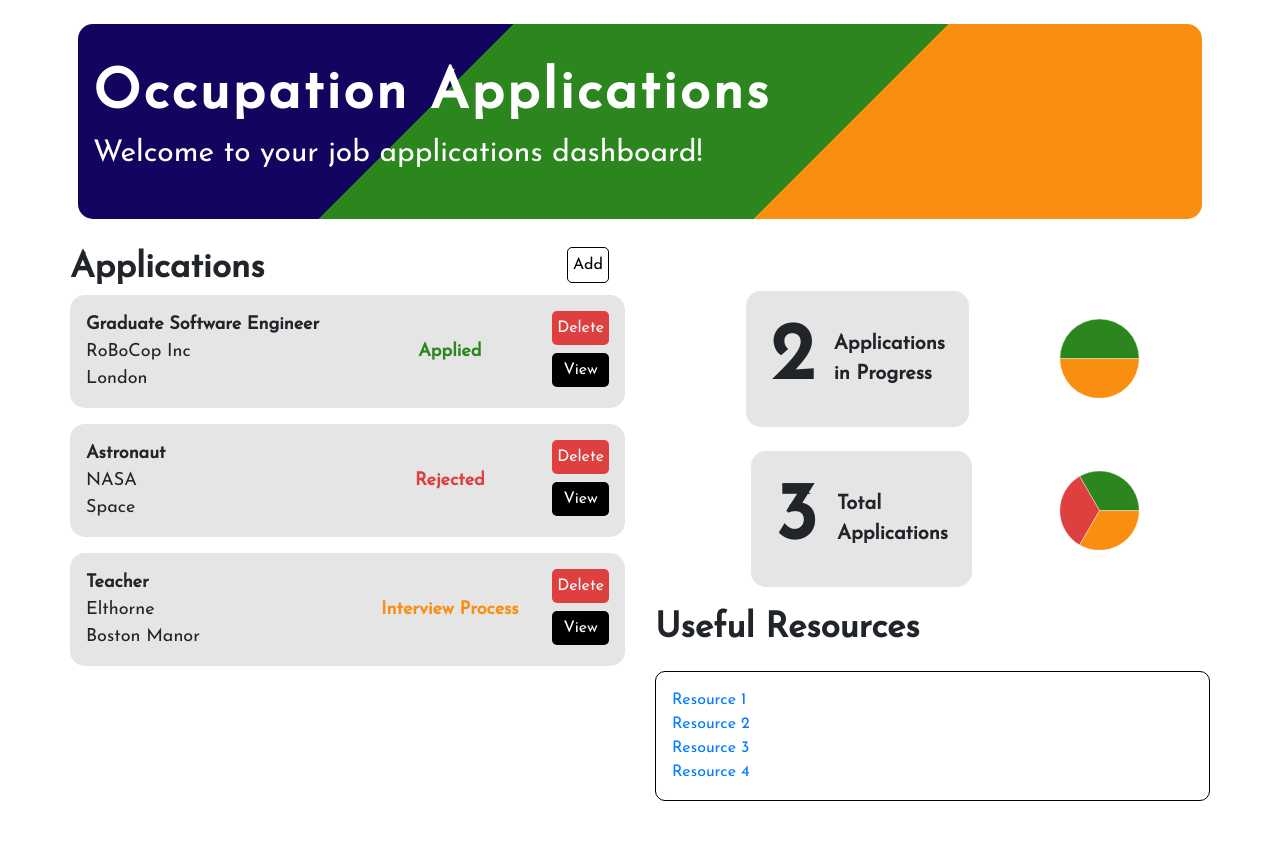
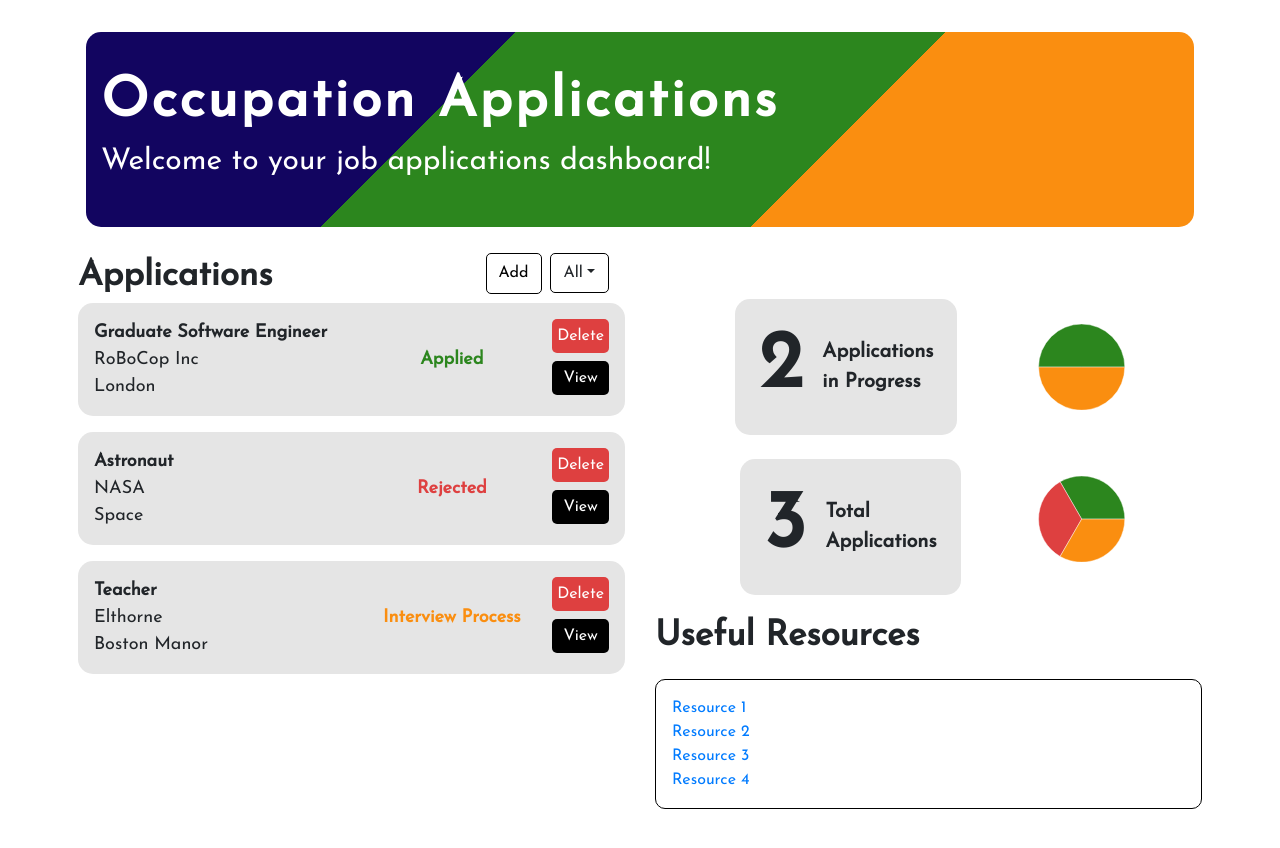
Before and after one commit to rbow97/job-application-website, a React app: page / in a window 1280 px wide. Built offline with nearby package versions, Linux system fonts and the light colour scheme.

Commit message:
added dropdown for applications

```diff
--- a/src/components/helpers/mixins.scss
+++ b/src/components/helpers/mixins.scss
@@ -10,14 +10,16 @@
 
   @if $u1 == $u2 and $u1 == $u3 and $u1 == $u4 {
     & {
-
       font-size: $min-font-size;
       @media screen and (min-width: $min-vw) {
-          font-size: calc(#{$min-font-size} + #{strip-unit($max-font-size - $min-font-size)} * ((100vw - #{$min-vw}) / #{strip-unit($max-vw - $min-vw)}));
+        font-size: calc(
+          #{$min-font-size} + #{strip-unit($max-font-size - $min-font-size)} *
+            ((100vw - #{$min-vw}) / #{strip-unit($max-vw - $min-vw)})
+        ) !important;
       }
 
       @media screen and (min-width: $max-vw) {
-          font-size: $max-font-size;
+        font-size: $max-font-size !important;
       }
     }
   }
--- a/src/components/helpers/variables.scss
+++ b/src/components/helpers/variables.scss
@@ -7,7 +7,7 @@ $stats-num-min-font: 35px;
 $stats-text-max-font: 20px;
 $stats-text-min-font: 15px;
 $application-header-max-font: 35px;
-$application-header-min-font: 22px;
+$application-header-min-font: 25px;
 $resources-header-max-font: 35px;
 $resources-header-min-font: 22px;
 $application-text-max-font: 18px;
--- a/src/components/landing/Landing.js
+++ b/src/components/landing/Landing.js
@@ -6,7 +6,7 @@ import JobForm from "../jobForm/JobForm";
 import EditJob from "../jobForm/EditJob";
 import ProgressJobsChart from "../animations/ProgressJobsChart";
 import TotalJobsChart from "../animations/TotalJobsChart";
-import { Modal } from "react-bootstrap";
+import { Modal, DropdownButton, Dropdown } from "react-bootstrap";
 import { connect } from "react-redux";
 import * as actionCreators from "../store/actions/actionCreators";
 
@@ -14,6 +14,7 @@ const Landing = (props) => {
   const [show, setShow] = useState(false);
   const [showEdit, setShowEdit] = useState(false);
   const [editObj, setEditObj] = useState();
+  const [dropdown, setDropdown] = useState("All");
 
   const text = "Job\n Application";
   const subheaderText = "Welcome to your job applications dashboard!";
@@ -29,6 +30,7 @@ const Landing = (props) => {
 
   let postsOutput = null;
   let modalToRender = null;
+  let postsFilter = null;
   let rejectedLength = 0;
   let inProgressLength = 0;
 
@@ -36,6 +38,24 @@ const Landing = (props) => {
     el.status === "Rejected" ? rejectedLength++ : null
   );
   inProgressLength = props.posts.length - rejectedLength;
+
+  postsFilter = props.posts.filter((el) => {
+    if (dropdown === "All") {
+      return el;
+    } else if (dropdown === "Applied") {
+      let status = null;
+      status = el.status === "Applied" ? el : null;
+      return status;
+    } else if (dropdown === "Rejected") {
+      let status = null;
+      status = el.status === "Rejected" ? el : null;
+      return status;
+    } else if (dropdown === "Interview Process") {
+      let status = null;
+      status = el.status === "Interview Process" ? el : null;
+      return status;
+    }
+  });
 
   if (show === true) {
     modalToRender = (
@@ -66,7 +86,7 @@ const Landing = (props) => {
   }
 
   if (props.posts.length > 0) {
-    postsOutput = props.posts.map((obj) => (
+    postsOutput = postsFilter.map((obj) => (
       <div className="posts--slice d-flex p-3" key={obj.id}>
         <div className="w-50">
           <div
@@ -112,12 +132,13 @@ const Landing = (props) => {
     ));
   }
 
+  console.log(postsFilter);
   return (
     <div>
       {modalToRender}
       <div
         style={{ fontFamily: "Josefin Sans, sansSerif" }}
-        className="container p-0 pl-sm-15 pr-sm-15"
+        className="container p-2"
       >
         <div className="row ml-2 mr-2 mt-4 pb-4">
           <div className="header col-12 align-self-start">
@@ -129,16 +150,60 @@ const Landing = (props) => {
         </div>
         <div className="row">
           <div className="col-12 col-md-6 applications">
-            <div className="applications--header d-flex flex-row justify-content-between">
+            <div className="applications--header d-flex flex-lg-row flex-column justify-content-between">
               <div className="applications--header__title">Applications</div>
               <div className="applications--header__button d-flex align-items-center mr-3">
                 <div
-                  className="button--add mb-2"
+                  className="button--add mb-2 mr-2"
                   onClick={handleShow}
-                  style={{ font: "black", border: "1px solid black" }}
+                  style={{
+                    font: "black",
+                    border: "1px solid black",
+                    padding: "7.5px 12px",
+                  }}
                 >
                   Add
                 </div>
+                <DropdownButton
+                  className=" button--filter mb-2"
+                  title={dropdown}
+                  style={{
+                    font: "black",
+                    backgroundColor: "white",
+                    border: "1px solid black",
+                    padding: "0",
+                  }}
+                  variant={"white"}
+                >
+                  <Dropdown.Item
+                    onClick={() => {
+                      setDropdown("All");
+                    }}
+                  >
+                    All
+                  </Dropdown.Item>
+                  <Dropdown.Item
+                    onClick={() => {
+                      setDropdown("Applied");
+                    }}
+                  >
+                    Applied
+                  </Dropdown.Item>
+                  <Dropdown.Item
+                    onClick={() => {
+                      setDropdown("Interview Process");
+                    }}
+                  >
+                    Interview Process
+                  </Dropdown.Item>
+                  <Dropdown.Item
+                    onClick={() => {
+                      setDropdown("Rejected");
+                    }}
+                  >
+                    Rejected
+                  </Dropdown.Item>
+                </DropdownButton>
               </div>
             </div>
             <div className="posts">{postsOutput}</div>
@@ -146,7 +211,7 @@ const Landing = (props) => {
           <div className="col-md-6 col-12 pt-1 pt-md-5">
             <div className="statistics pl-2 col-12 mt-4 mt-md-0 pl-md-4 d-flex justify-content-around flex-column p-0">
               <div className="d-flex flex-row justify-content-around">
-                <div className="statistics--padding">
+                <div className="statistics--padding w-md-50 w-lg-80">
                   <div className="statistics--progress mr-1 p-2 pl-sm-4 pr-sm-4">
                     <div className="statistics--progress__num">
                       {inProgressLength}
--- a/src/components/landing/Landing.scss
+++ b/src/components/landing/Landing.scss
@@ -53,7 +53,7 @@ html {
   flex-direction: column;
   justify-content: space-between;
   &--padding {
-    width: 80% !important;
+    width: 70%;
     display: flex;
     justify-content: center;
   }
@@ -141,7 +141,8 @@ html {
 .button {
   &--delete,
   &--edit,
-  &--add {
+  &--add,
+  &--filter {
     color: white;
     padding: 5px;
     border-radius: 5px;
@@ -171,7 +172,10 @@ html {
 
   &--add {
     color: black;
-    border: 1px solid black;
+  }
+
+  &--filter {
+    font-size: 10px !important;
   }
 }
 
@@ -206,3 +210,13 @@ html {
     }
   }
 }
+
+.dropdown-toggle,
+.dropdown-menu {
+  @include fluid-type(
+    $min-width,
+    $max-width,
+    $button-min-font-size,
+    $button-max-font-size
+  );
+}
```
Lines whose indentation alone changed are shown as unchanged.
